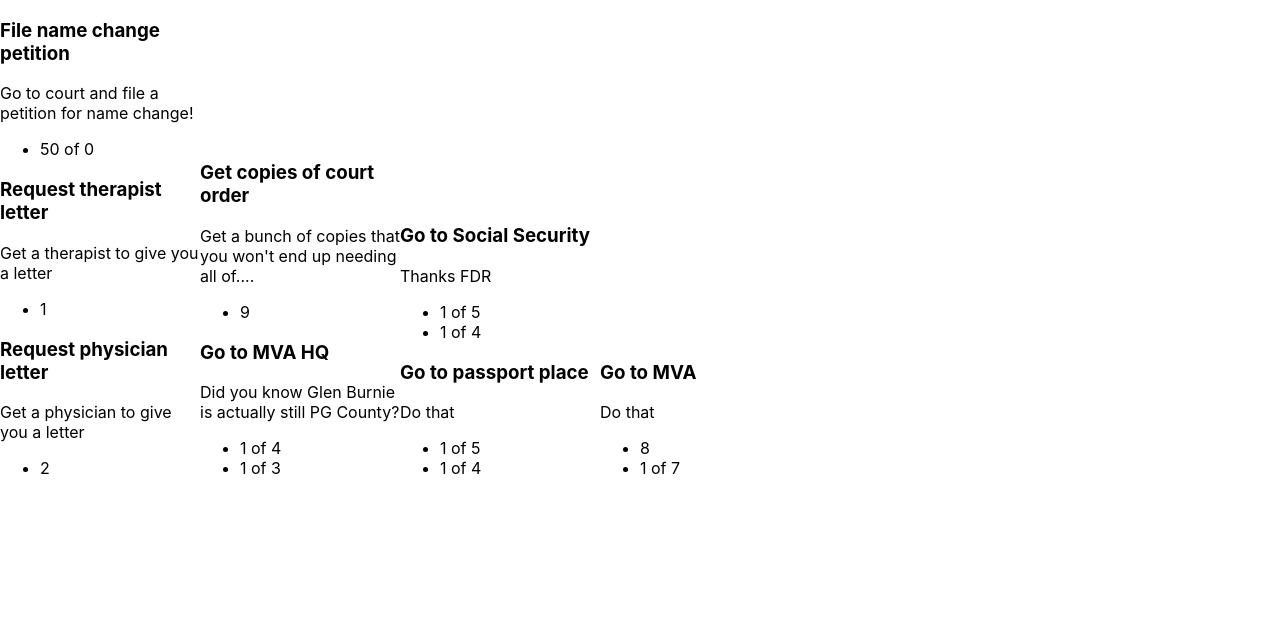
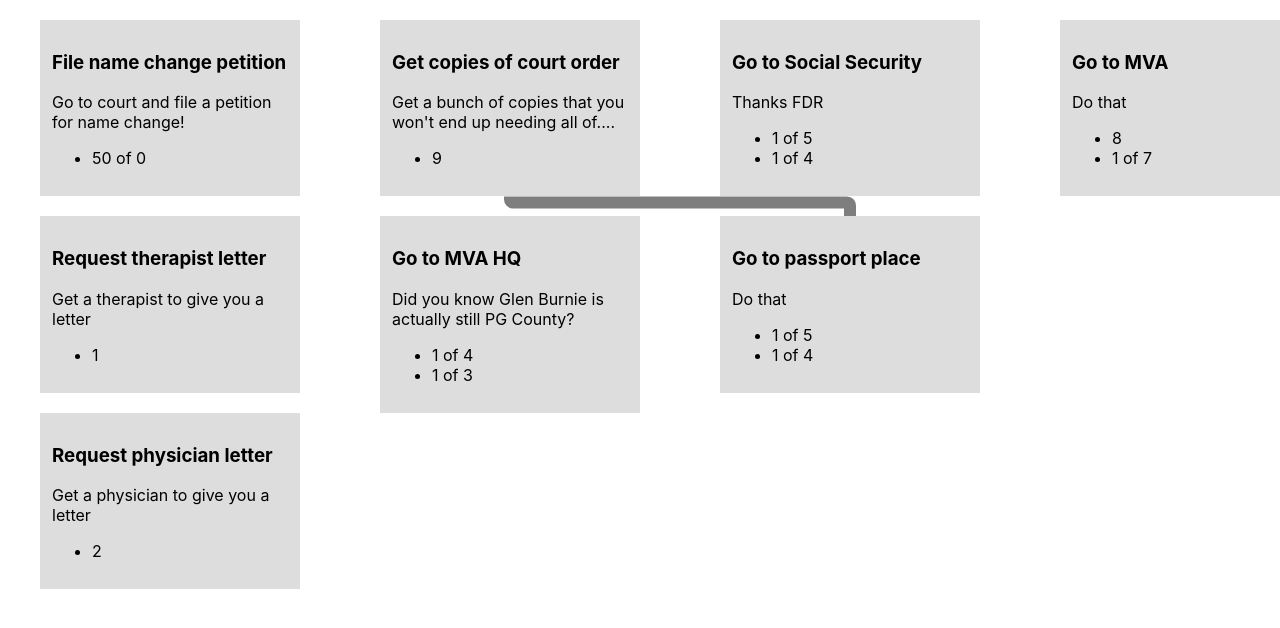
Before and after one commit to person1123/name-change-helper, a React (Create React App) app: page / in a window 1280 px wide. Shown: the top 628 px of the page. Built offline with nearby package versions, Linux system fonts and the light colour scheme.

Commit message:
Can draw a connection!

```diff
--- a/package.json
+++ b/package.json
@@ -3,6 +3,7 @@
   "version": "0.1.0",
   "private": true,
   "dependencies": {
+    "jquery": "^3.3.1",
     "react": "^16.7.0",
     "react-dom": "^16.7.0",
     "react-scripts": "2.1.2"
--- a/src/App.css
+++ b/src/App.css
@@ -1,4 +1,24 @@
+.overviewContainer {
+  overflow-x: auto;
+  display: flex;
+}
+
 .column {
-  width: 200px;
-  display: inline-block;
+  min-width: 300px;
+  width: 350px;
+  margin-left: 20px;
+  margin-right: 20px;
 }
+
+
+.smallStep {
+  background: #ddd;
+  margin: 20px;
+  padding: 12px;
+}
+
+.svgContainer {
+	z-index: -10;
+	position:absolute;
+	opacity: 0.5;
+}
--- a/src/App.js
+++ b/src/App.js
@@ -6,7 +6,10 @@ import Loader from './loader';
 class App extends Component {
   render() {
     return (
-      <Loader />
+      <>
+        <script src="https://code.jquery.com/jquery-3.3.1.min.js"></script>
+        <Loader />
+      </>
     );
   }
 }
--- /dev/null
+++ b/src/connection.js
@@ -0,0 +1,25 @@
+import React from 'react';
+import ReactDOM from 'react-dom';
+import SVGDrawContext from './svgDrawContext';
+
+class Connection extends React.Component {
+    // We need to get a ref to this and then call this in the parent
+    // apparently, because the refs are in a different subtree
+    // so React doesn't realize they need to be rendered before calling
+    // componentDidMount on this object
+    allComponentsDidMount() {
+        this.context.connect(
+            ReactDOM.findDOMNode(this),
+            ReactDOM.findDOMNode(this.props.startRef.current),
+            ReactDOM.findDOMNode(this.props.endRef.current));
+    }
+
+    render() {
+        return (
+            <path d="M0 0" stroke="#000" fill="none" strokeWidth="12px"/>
+        );
+    }
+}
+Connection.contextType = SVGDrawContext;
+
+export default Connection;
--- a/src/loader.js
+++ b/src/loader.js
@@ -1,6 +1,8 @@
 import React from 'react';
 import Step from './step';
 import './App.css';
+import SVGContainer from './svgContainer';
+import Connection from './connection';
 
 const ReqTypes = {
     "MONEY": 0,
@@ -92,10 +94,6 @@ const STEPS = [
 class Loader extends React.Component {
 
     satisfiesRequirement(req, materials) {
-        console.log(req);
-        console.log(materials);
-        console.log(req instanceof UsesUpType);
-        console.log(materials.has(req))
         return (req instanceof UsesUpType && materials.has(req.type)) || materials.has(req);
     }
 
@@ -124,29 +122,51 @@ class Loader extends React.Component {
         let remainingSteps = STEPS;
         let counter = 0;
         while (counter < 4 && remainingSteps !== []) {
-            console.log(materials);
             const next = this.getNextColumn(remainingSteps, materials);
             columns.push(next.nextSteps);
             remainingSteps = next.remainingSteps;
             materials = next.nextMaterials;
-            console.log(remainingSteps);
             counter++;
         }
 
         return columns;
     }
 
+    componentDidMount() {
+        this.connectionRef.current.allComponentsDidMount();
+    }
+
     render() {
+        const columns = this.getColumns();
+
+        let stepRefs = {};
+        columns.forEach(
+            column =>
+                column.forEach(
+                    step => stepRefs[step.name] = React.createRef()
+                )
+        );
+
+        this.connectionRef = React.createRef();
+
         return (
-            <div>
-                {this.getColumns().map(
+            <>
+                <SVGContainer>
+                    <Connection ref={this.connectionRef}
+                        startRef={stepRefs["Go to passport place"]}
+                        endRef={stepRefs["Get copies of court order"]}
+                        />
+                </SVGContainer>
+                <div className="overviewContainer">
+                    {columns.map(
                         (column, index) => (
                             <div className="column" key={index}>
-                            {column.map(step => <Step key={step.name} {...step} />)}
+                                {column.map(step => <Step ref={stepRefs[step.name]} key={step.name} {...step} />)}
                             </div>
                         )
                     )}
                 </div>
+            </>
         )
     }
 }
--- a/src/step.js
+++ b/src/step.js
@@ -12,7 +12,7 @@ import React from 'react';
 class Step extends React.Component {
     render() {
         return (
-            <div>
+            <div className="smallStep">
                 <h3>{this.props.name}</h3>
                 <span>{this.props.description}</span>
                 <ul>
--- /dev/null
+++ b/src/svgContainer.js
@@ -0,0 +1,33 @@
+import React from 'react';
+import ReactDOM from 'react-dom';
+import SVGDraw from './svgDraw';
+import $ from 'jquery';
+import SVGDrawContext from './svgDrawContext';
+
+class SVGContainer extends React.Component {
+    constructor(props) {
+        super(props);
+        this.svgDraw = new SVGDraw();
+    }
+
+    componentDidMount() {
+        this.svgDraw.setUp(
+            $(ReactDOM.findDOMNode(this)).find('svg'),
+            ReactDOM.findDOMNode(this)
+        );
+    }
+
+    render() {
+        return (
+            <div className="svgContainer">
+                <svg width="0" height="0">
+                <SVGDrawContext.Provider value={this.svgDraw}>
+                    {this.props.children}
+                </SVGDrawContext.Provider>
+                </svg>
+            </div>
+        );
+    }
+}
+
+export default SVGContainer;
--- /dev/null
+++ b/src/svgDraw.js
@@ -0,0 +1,123 @@
+/*
+ * FROM HERE::
+ * https://gist.github.com/alojzije/11127839
+ */
+
+ import $ from 'jquery'
+
+//helper functions, it turned out chrome doesn't support Math.sgn()
+function signum(x) {
+    return (x < 0) ? -1 : 1;
+}
+function absolute(x) {
+    return (x < 0) ? -x : x;
+}
+
+function drawPath(svg, path, startX, startY, endX, endY) {
+    // get the path's stroke width (if one wanted to be  really precize, one could use half the stroke size)
+    var stroke =  parseFloat(path.attr("stroke-width"));
+    // check if the svg is big enough to draw the path, if not, set heigh/width
+    if (svg.attr("height") <  endY)                 svg.attr("height", endY);
+    if (svg.attr("width" ) < (startX + stroke) )    svg.attr("width", (startX + stroke));
+    if (svg.attr("width" ) < (endX   + stroke) )    svg.attr("width", (endX   + stroke));
+
+    var deltaX = (endX - startX) * 0.15;
+    var deltaY = (endY - startY) * 0.15;
+    // for further calculations which ever is the shortest distance
+    var delta  =  deltaY < absolute(deltaX) ? deltaY : absolute(deltaX);
+
+    // set sweep-flag (counter/clock-wise)
+    // if start element is closer to the left edge,
+    // draw the first arc counter-clockwise, and the second one clock-wise
+    var arc1 = 0; var arc2 = 1;
+    if (startX > endX) {
+        arc1 = 1;
+        arc2 = 0;
+    }
+    // draw tha pipe-like path
+    // 1. move a bit down, 2. arch,  3. move a bit to the right, 4.arch, 5. move down to the end
+    path.attr("d",  "M"  + startX + " " + startY +
+                    " V" + (startY + delta) +
+                    " A" + delta + " " +  delta + " 0 0 " + arc1 + " " + (startX + delta*signum(deltaX)) + " " + (startY + 2*delta) +
+                    " H" + (endX - delta*signum(deltaX)) +
+                    " A" + delta + " " +  delta + " 0 0 " + arc2 + " " + endX + " " + (startY + 3*delta) +
+                    " V" + endY );
+}
+
+function connectElements(svgContainer, svg, path, startElem, endElem) {
+    console.log(svgContainer);
+    // if first element is lower than the second, swap!
+    if(startElem.offset().top > endElem.offset().top){
+        var temp = startElem;
+        startElem = endElem;
+        endElem = temp;
+    }
+
+    console.log(svgContainer.offset());
+
+    // get (top, left) corner coordinates of the svg container
+    var svgTop  = svgContainer.offset().top;
+    var svgLeft = svgContainer.offset().left;
+
+    // get (top, left) coordinates for the two elements
+    var startCoord = startElem.offset();
+    var endCoord   = endElem.offset();
+
+    // calculate path's start (x,y)  coords
+    // we want the x coordinate to visually result in the element's mid point
+    var startX = startCoord.left + 0.5*startElem.outerWidth() - svgLeft;    // x = left offset + 0.5*width - svg's left offset
+    var startY = startCoord.top  + startElem.outerHeight() - svgTop;        // y = top offset + height - svg's top offset
+
+        // calculate path's end (x,y) coords
+    var endX = endCoord.left + 0.5*endElem.outerWidth() - svgLeft;
+    var endY = endCoord.top  - svgTop;
+
+    // call function for drawing the path
+    drawPath(svg, path, startX, startY, endX, endY);
+
+}
+
+
+class SVGDraw {
+    connections = [];
+    svg;
+
+    connect(path, node1, node2) {
+        this.connections.push({path, node1, node2});
+
+        if (this.svg && this.svgContainer) {
+            this.reset();
+        }
+    }
+
+    connectAll() {
+        console.log(this.connections);
+        this.connections.forEach(
+            connection =>
+                connectElements(
+                    $(this.svgContainer),
+                    $(this.svg),
+                    $(connection.path),
+                    $(connection.node1),
+                    $(connection.node2)
+                )
+        );
+    }
+
+    setUp(newSVG, newSVGContainer) {
+        this.svg = newSVG;
+        this.svgContainer = newSVGContainer;
+
+        this.reset();
+        $(window).resize(this.reset.bind(this));
+    }
+
+    reset() {
+        // reset svg each time
+        $(this.svg).attr("height", "0");
+        $(this.svg).attr("width", "0");
+        this.connectAll();
+    }
+}
+
+export default SVGDraw;
--- /dev/null
+++ b/src/svgDrawContext.js
@@ -0,0 +1,3 @@
+import React from 'react';
+const SVGDrawContext = React.createContext(null);
+export default SVGDrawContext;
```
Also changed, not shown: 1 other file (tests, documents, lock files or other folders). Lines whose indentation alone changed are shown as unchanged.
